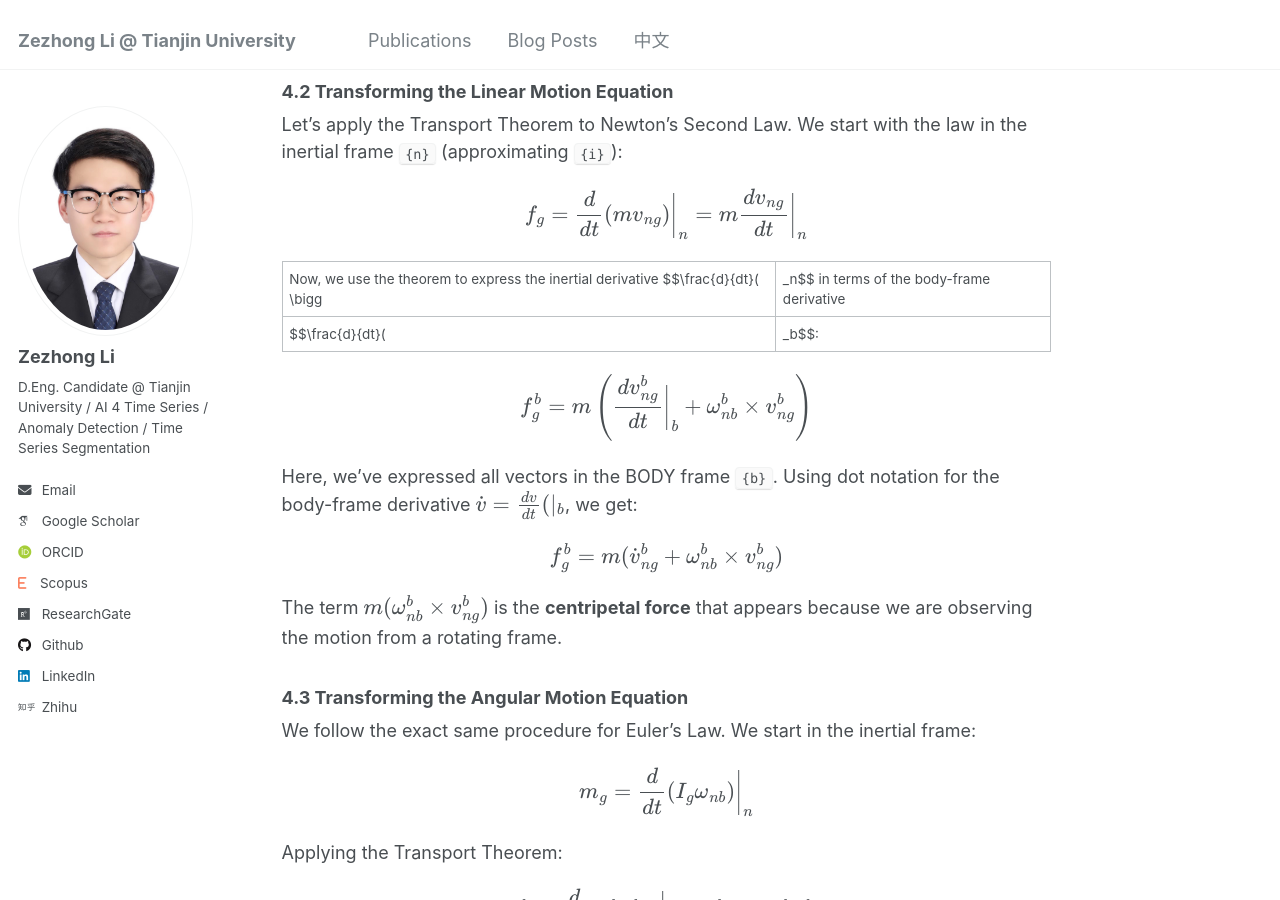
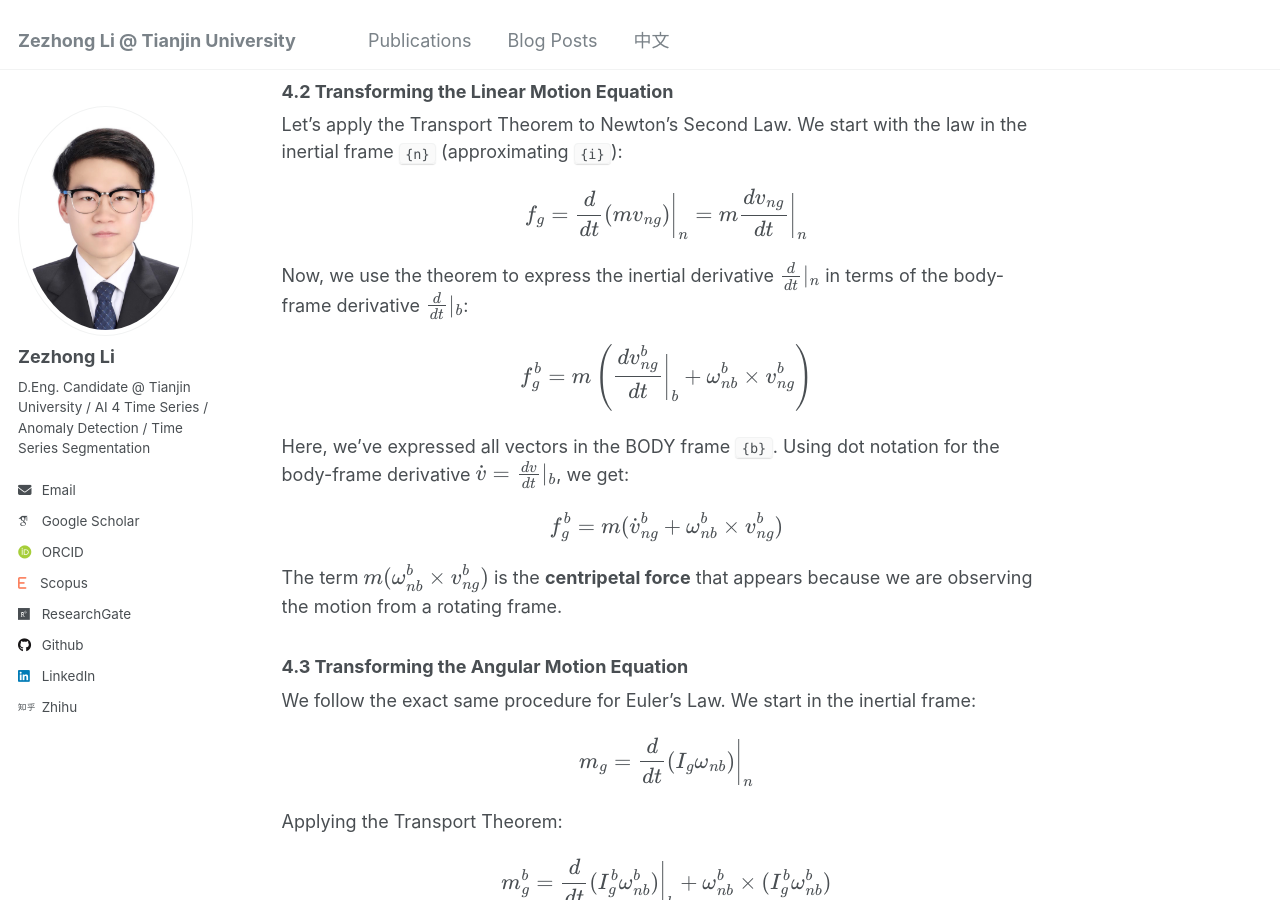
Before and after one commit to lzz19980125/lzz19980125.github.io, a Jekyll site: the page built from _posts/2025-8-2-Kinetics Analysis of Underwater Gliders.md, in a window 1280 px wide and 900 px high, scrolled down 3597 px. Built offline with Jekyll 4.4.1, drawn with Linux system fonts in a browser that asks for light colours; some web fonts are replaced.

Commit message:
Update 2025-8-2-Kinetics Analysis of Underwater Gliders.md

```diff
--- a/_posts/2025-8-2-Kinetics Analysis of Underwater Gliders.md
+++ b/_posts/2025-8-2-Kinetics Analysis of Underwater Gliders.md
@@ -94,13 +94,15 @@ Let's apply the Transport Theorem to Newton's Second Law. We start with the law
 
 $$ f_g = \frac{d}{dt} (m v_{ng}) \bigg|_n = m \frac{d v_{ng}}{dt} \bigg|_n $$
 
-Now, we use the theorem to express the inertial derivative $$\frac{d}{dt}( \bigg|_n$$ in terms of the body-frame derivative
-$$\frac{d}{dt}( |_b$$:
+Now, we use the theorem to express the inertial derivative
+$$\frac{d}{dt}|_n$$
+in terms of the body-frame derivative
+$$\frac{d}{dt}|_b$$:
 
 $$ f_g^b = m \left( \frac{d v_{ng}^b}{dt} \bigg|_b + \omega_{nb}^b \times v_{ng}^b \right) $$
 
 Here, we've expressed all vectors in the BODY frame `{b}`. Using dot notation for the body-frame derivative
-$$\dot{v} = \frac{dv}{dt}( |_b$$, we get:
+$$\dot{v} = \frac{dv}{dt}|_b$$, we get:
 
 $$ f_g^b = m (\dot{v}_{ng}^b + \omega_{nb}^b \times v_{ng}^b) $$
 
```
